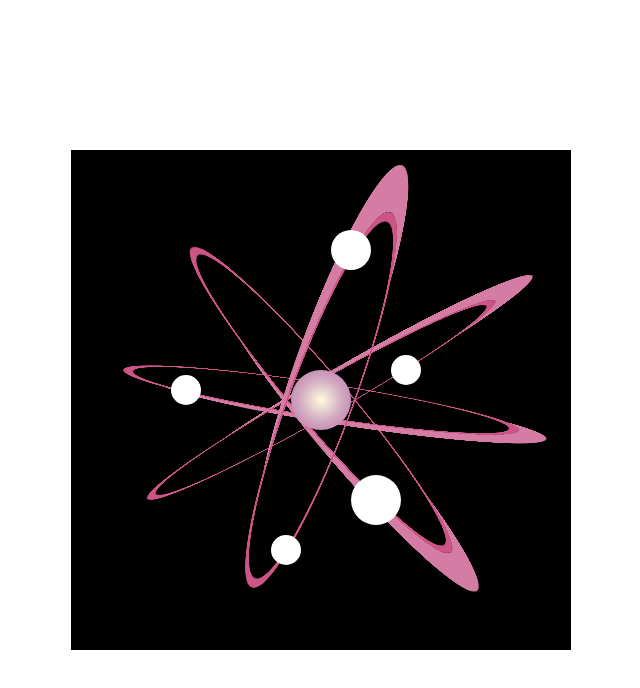
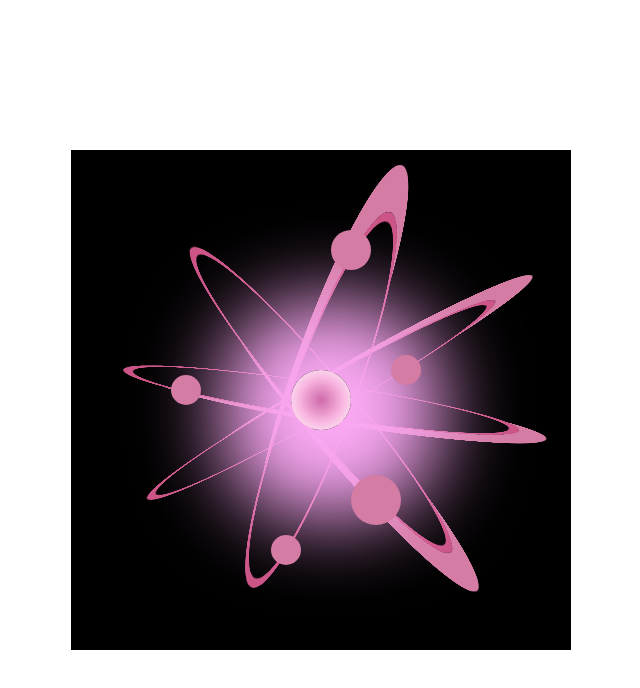
Before and after one commit to kenji1993/AtomoCSS, a plain HTML site: page index.html in a window 1280 px wide. Shown: the whole page, without its empty margins (319-959 px from the left). Drawn offline with Linux system fonts and the light colour scheme.

Commit message:
Box-shadow

```diff
--- a/styles.css
+++ b/styles.css
@@ -44,7 +44,7 @@ body {
 .electron {
     width: 5rem;
     height: 5rem;
-    background-color: #fff;
+    background-color: #d47ca3;
     border-radius: 20rem;
     position: relative;
     top: 10rem;
@@ -53,7 +53,7 @@ body {
 .electron1 {
     width: 4rem;
     height: 4rem;
-    background-color: #fff;
+    background-color: #d47ca3;
     border-radius: 20rem;
     position: relative;
     top: -15rem;
@@ -62,7 +62,7 @@ body {
 .electron2 {
     width: 3rem;
     height: 3rem;
-    background-color: #fff;
+    background-color: #d47ca3;
     border-radius: 20rem;
     position: relative;
     top: -1rem;
@@ -71,7 +71,7 @@ body {
 .electron3 {
     width: 3rem;
     height: 3rem;
-    background-color: #fff;
+    background-color: #d47ca3;
     border-radius: 20rem;
     position: relative;
     top: -3rem;
@@ -80,7 +80,7 @@ body {
 .electron4 {
     width: 3rem;
     height: 3rem;
-    background-color: #fff;
+    background-color:#d47ca3;
     border-radius: 20rem;
     position: relative;
     top: 15rem;
@@ -91,8 +91,8 @@ body {
     height: 6rem;
     border-radius: 4rem;
     position: absolute;
-    background: #d9a7c7;  /* fallback for old browsers */
-    background: -webkit-radial-gradient(#fffcdc, #d1aac3 , #be6da1);  /* Chrome 10-25, Safari 5.1-6 */
-    background: radial-gradient(#fffcdc, #d1aac3 , #be6da1); /* W3C, IE 10+/ Edge, Firefox 16+, Chrome 26+, Opera 12+, Safari 7+ */
-
+    background: #d9a7c7;
+    background: -webkit-radial-gradient(#ffcfee , #d1aac3 ,#fffcdc);
+    background: radial-gradient(#ce69aa , #f8b4df ,#ffffff);
+    box-shadow: 1rem 1rem 8rem 8rem rgb(250, 168, 243);
 }
```
